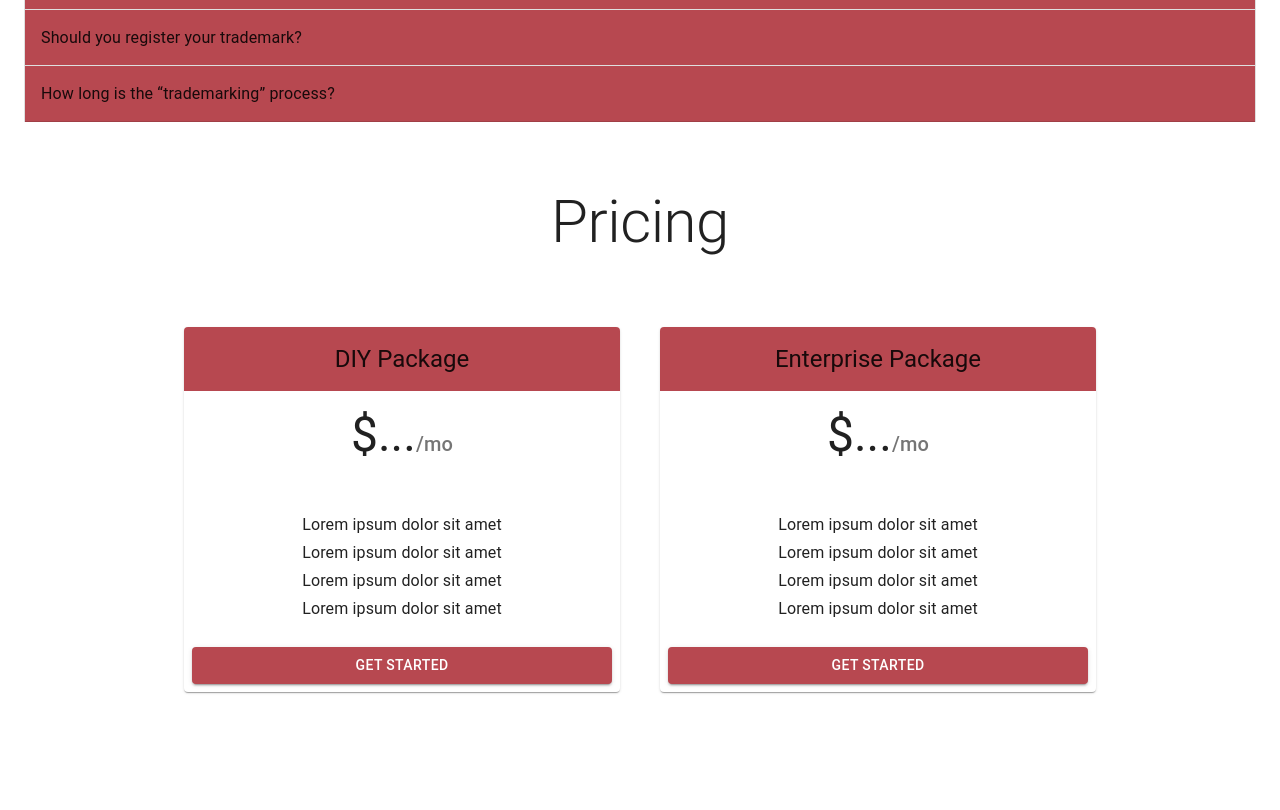
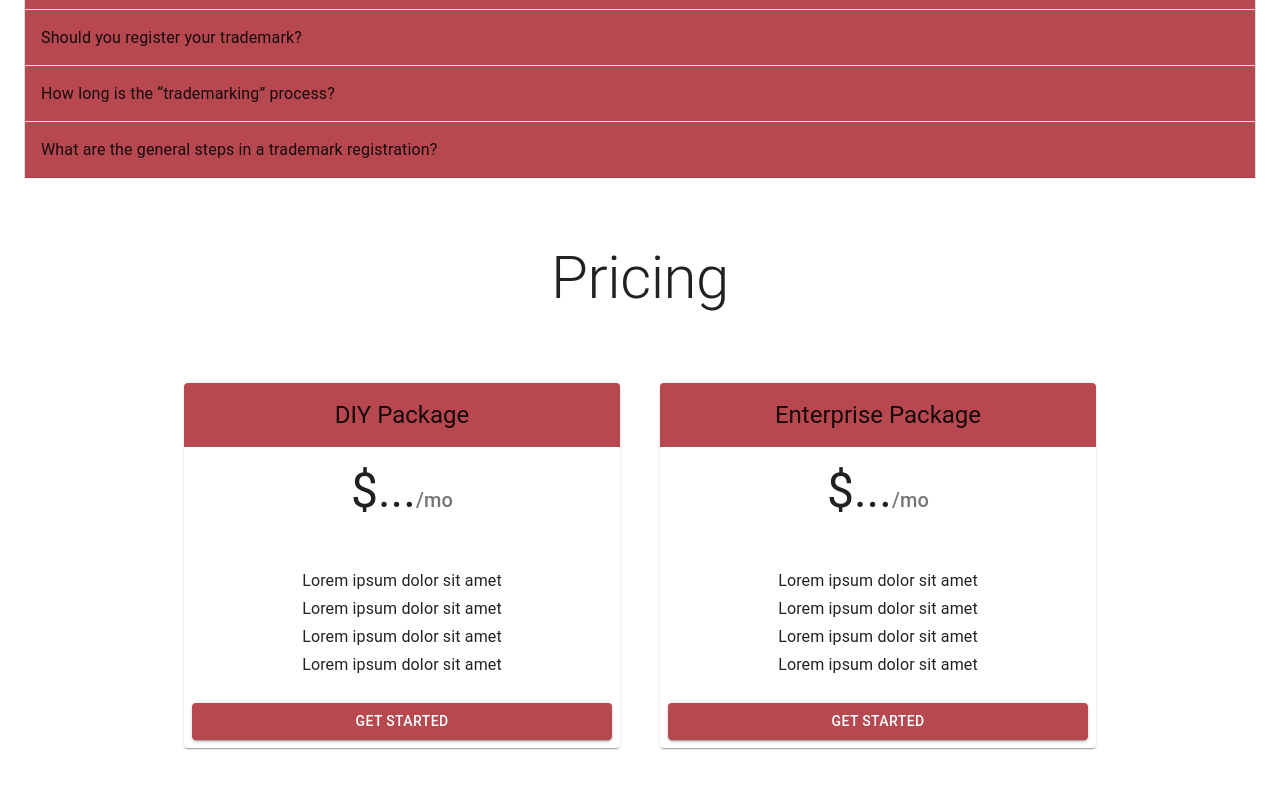
Before and after one commit to BCIT-SSD-2020-21/industry-project-checkmarks, a React (Create React App) app: page / in a window 1280 px wide. Shown: the part 1880-2690 px from the top of the page. Built offline with nearby package versions, Linux system fonts and the light colour scheme; no server answers.

Commit message:
add fifth faq

```diff
--- a/src/components/LandingPage/Faq.js
+++ b/src/components/LandingPage/Faq.js
@@ -172,8 +172,15 @@ export default function Faq() {
                 </AccordionDetails>
             </Accordion>
             {/*  /// PANEL 4 ////  */}
-                <Accordion square expanded={expanded === 'panel4'} onChange={handleChange('panel4')}>
-                <AccordionSummary aria-controls="panel4d-content" id="panel4d-header">
+            <Accordion
+                square
+                expanded={expanded === 'panel4'}
+                onChange={handleChange('panel4')}
+                >
+                <AccordionSummary
+                    aria-controls="panel4d-content"
+                    id="panel4d-header"
+                    >
                     <Typography>How long is the “trademarking” process?</Typography>
                 </AccordionSummary>
                 <AccordionDetails>
@@ -184,22 +191,27 @@ export default function Faq() {
                 </AccordionDetails>
             </Accordion>
             {/*  /// PANEL 5 ////  */}
-            {/* <Accordion
-                    square
-                    expanded={expanded === 'panel1'}
-                    onChange={handleChange('panel1')}
+            <Accordion
+                square expanded={expanded === 'panel5'}
+                onChange={handleChange('panel5')}
                 >
                 <AccordionSummary
-                        aria-controls="panel1d-content"
-                        id="panel1d-header"
+                    aria-controls="panel5d-content"
+                    id="pane5d-header"
                     >
-                        <Typography></Typography>
+                    <Typography>What are the general steps in a trademark registration?</Typography>
                 </AccordionSummary>
                 <AccordionDetails>
                     <Typography>
+                        <strong>Search + Report.</strong> Do a detailed search of your trademark  - how likely is the application to succeed<br/>
+                        <strong>Draft + File.</strong>Draft and file an application for registration. This includes attaching the trademark to specific goods and services. <br/>
+                        <strong>Deal with Examiner.</strong> A CIPO examiner will look at the application for formal, technical, or legal objections. If none, then we move to the next step. If there is an objection,  then that will need to be replied to or otherwise dealt with to try to overcome their objections.<br/>
+                        <strong>Advertise. </strong> Once past the Examiner, the application is publicly advertised for 2 months. During this period any 3rd party can oppose your application. This is like mini-ligation. If this happens, it must be resolved before proceeding.<br/>
+                        <strong>Done. </strong> You'll get a registered trademark.<br/>
                     </Typography>
                 </AccordionDetails>
-                </Accordion> */}
+            </Accordion>
+
             </Container>
         </React.Fragment>
     );
```
Lines whose indentation alone changed are shown as unchanged.
